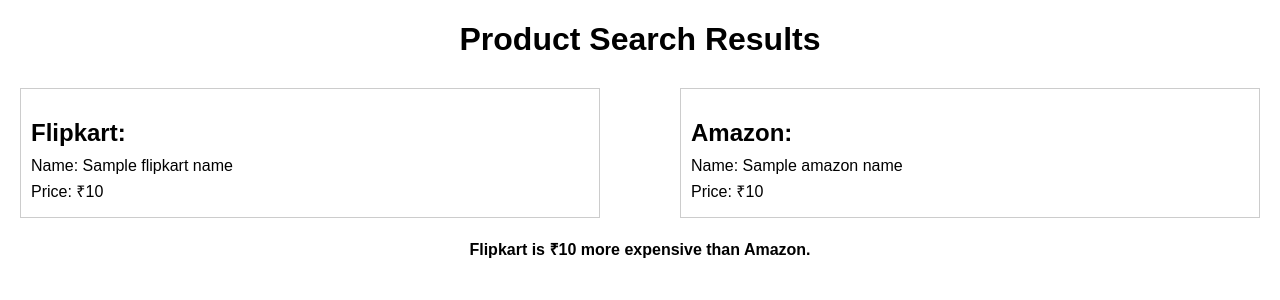
After one commit to sudhanshuj9/price_compare, a Flask app: template price_compare/templates/results.html in a window 1280 px wide. The commit adds this page. Shown: the top 300 px of the page. Run offline with Flask 3, Linux system fonts and the light colour scheme; the template is opened without the code that fills it: most values are stand-ins (such as "Sample title", 1, 10 or a date in 2020).

Commit message:
Add files via upload

```diff
--- a/price_compare/app.py
+++ b/price_compare/app.py
@@ -67,25 +67,32 @@
 def index():
     if request.method == 'POST':
         product_name = request.form.get('product_name')
-        flipkart_name, flipkart_price = flipkart(product_name)
-        amazon_name, amazon_price = amazon(product_name)
+        return render_template('results.html', product_name=product_name)
+    return render_template('index.html')
 
-        if flipkart_name is None:
-            flipkart_name = "No product found!"
-            flipkart_price = '0'
-        else:
-            flipkart_price = convert(flipkart_price)
 
-        if amazon_name is None:
-            amazon_name = "No product found!"
-            amazon_price = '0'
-        else:
-            amazon_price = convert(amazon_price)
+@app.route('/results', methods=['POST'])
+def results():
+    product_name = request.form.get('product_name')
+    flipkart_name, flipkart_price = flipkart(product_name)
+    amazon_name, amazon_price = amazon(product_name)
 
-        return render_template('index.html', flipkart_name=flipkart_name, flipkart_price=flipkart_price,
-                               amazon_name=amazon_name, amazon_price=amazon_price)
+    if flipkart_name is None:
+        flipkart_name = "No product found!"
+        flipkart_price = '0'
+    else:
+        flipkart_price = convert(flipkart_price)
 
-    return render_template('index.html')
+    if amazon_name is None:
+        amazon_name = "No product found!"
+        amazon_price = '0'
+    else:
+        amazon_price = convert(amazon_price)
+
+    price_difference = flipkart_price - amazon_price
+
+    return render_template('results.html', flipkart_name=flipkart_name, flipkart_price=flipkart_price,
+                           amazon_name=amazon_name, amazon_price=amazon_price, price_difference=price_difference)
 
 
 if __name__ == '__main__':
--- /dev/null
+++ b/price_compare/templates/results.html
@@ -0,0 +1,78 @@
+<!DOCTYPE html>
+<html>
+<head>
+    <title>Product Search Results</title>
+    <style>
+        body {
+            font-family: Arial, sans-serif;
+            margin: 20px;
+        }
+
+        h1 {
+            text-align: center;
+        }
+
+        .result {
+            display: flex;
+            justify-content: space-between;
+            margin-top: 30px;
+        }
+
+        .product {
+            border: 1px solid #ccc;
+            padding: 10px;
+            width: 45%;
+        }
+
+        .product h2 {
+            margin-bottom: 10px;
+        }
+
+        .product p {
+            margin: 5px 0;
+        }
+
+        .no-product {
+            color: #FF0000;
+            font-weight: bold;
+        }
+
+        .price-difference {
+            margin-top: 20px;
+            text-align: center;
+            font-weight: bold;
+        }
+    </style>
+</head>
+<body>
+    <h1>Product Search Results</h1>
+
+    {% if flipkart_name and flipkart_price and amazon_name and amazon_price %}
+        <div class="result">
+            <div class="product">
+                <h2>Flipkart:</h2>
+                <p>Name: {{ flipkart_name }}</p>
+                <p>Price: ₹{{ flipkart_price }}</p>
+            </div>
+            <div class="product">
+                <h2>Amazon:</h2>
+                <p>Name: {{ amazon_name }}</p>
+                <p>Price: ₹{{ amazon_price }}</p>
+            </div>
+        </div>
+        <div class="price-difference">
+            {% if price_difference > 0 %}
+                Flipkart is ₹{{ price_difference }} more expensive than Amazon.
+            {% elif price_difference < 0 %}
+                Amazon is ₹{{ -price_difference }} more expensive than Flipkart.
+            {% else %}
+                Prices on Flipkart and Amazon are the same.
+            {% endif %}
+        </div>
+    {% else %}
+        <div class="result no-product">
+            <p>No product found!</p>
+        </div>
+    {% endif %}
+</body>
+</html>
```
Also changed, not shown: price_compare/templates/index.html (+40 -65 lines), price_compare/templates/price_dekho_logo.jpeg (added), price_compare/templates/price_dekho_logo.png (added).
